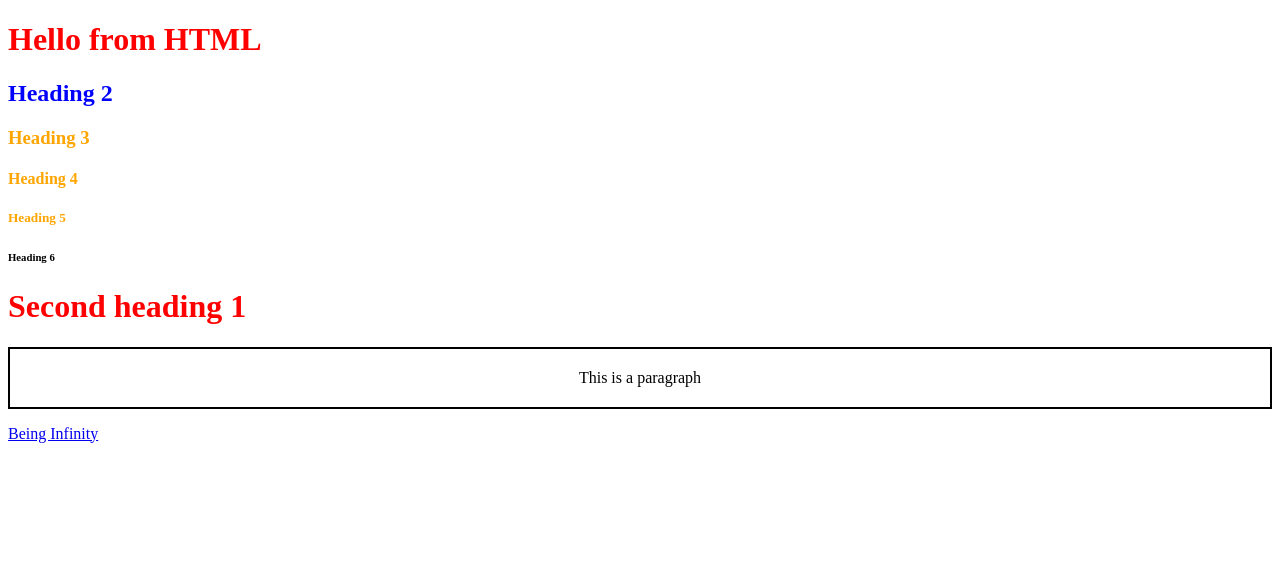
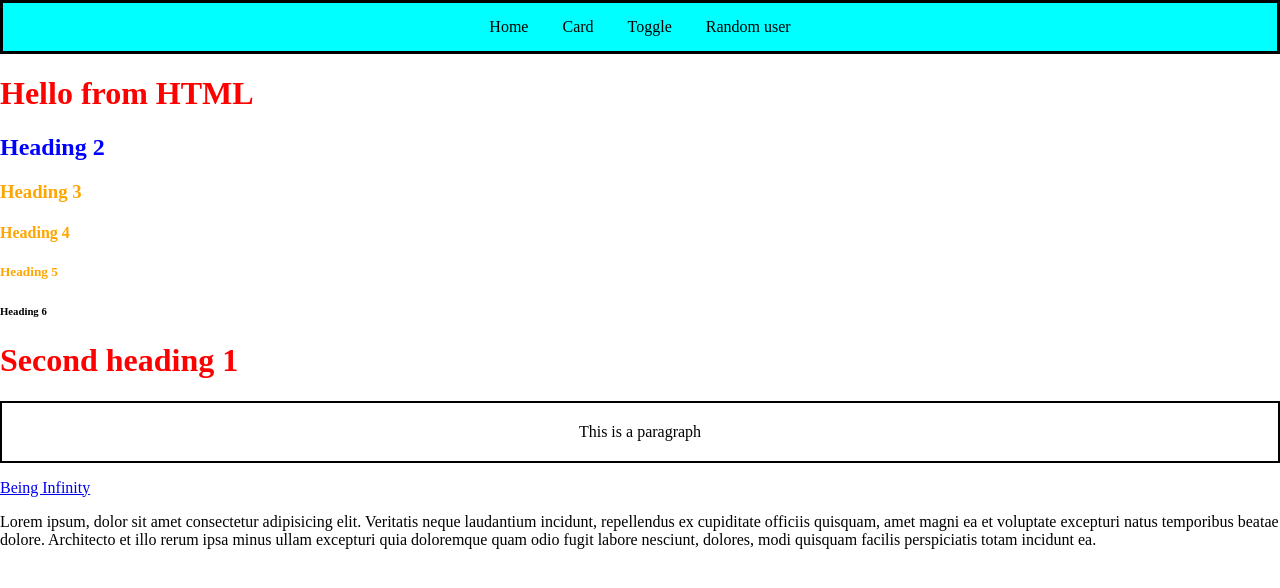
Before and after one commit to Thanvireddy23/autosuggest1, a website: page frontend/index.html in a window 1280 px wide. Drawn offline with Linux system fonts and the light colour scheme.

Commit message:
created the  navbar

```diff
--- a/frontend/css/index.css
+++ b/frontend/css/index.css
@@ -13,4 +13,28 @@ h1 {
     border-style: solid;
     padding: 20px;
     text-align: center;
+
 }
+.navbar{
+    border: 3px;
+    border-style: solid;
+    border-color: black;
+    padding: 15px;
+    background-color: aqua;
+    text-align: center;
+
+
+}
+.navbar a{
+    color: black;
+    padding: 15px;
+    text-decoration: none;
+
+}
+.navbar a:hover{
+    background-color: rgb(159, 89, 89);
+    color: white;
+}
+body{
+    margin: 0px;
+}
--- a/frontend/index.html
+++ b/frontend/index.html
@@ -7,6 +7,12 @@
     <link rel="stylesheet" href="css/index.css">
 </head>
 <body>
+    <div class="navbar">
+        <a href="">Home</a>
+        <a href="">Card</a>
+        <a href="">Toggle</a>
+        <a href="">Random user</a>
+    </div>
     <h1> Hello from HTML</h1>
 
     <h2 id="Heading2">Heading 2</h2>
@@ -17,6 +23,7 @@
     <h1> Second heading 1</h1>
     <p class="para"> This is a paragraph</p>
     <a href="https://www.being-infinity.com/">Being Infinity</a>
+    <p>Lorem ipsum, dolor sit amet consectetur adipisicing elit. Veritatis neque laudantium incidunt, repellendus ex cupiditate officiis quisquam, amet magni ea et voluptate excepturi natus temporibus beatae dolore. Architecto et illo rerum ipsa minus ullam excepturi quia doloremque quam odio fugit labore nesciunt, dolores, modi quisquam facilis perspiciatis totam incidunt ea.</p>
     <script src="js/index.js"></script>
 
 
```
